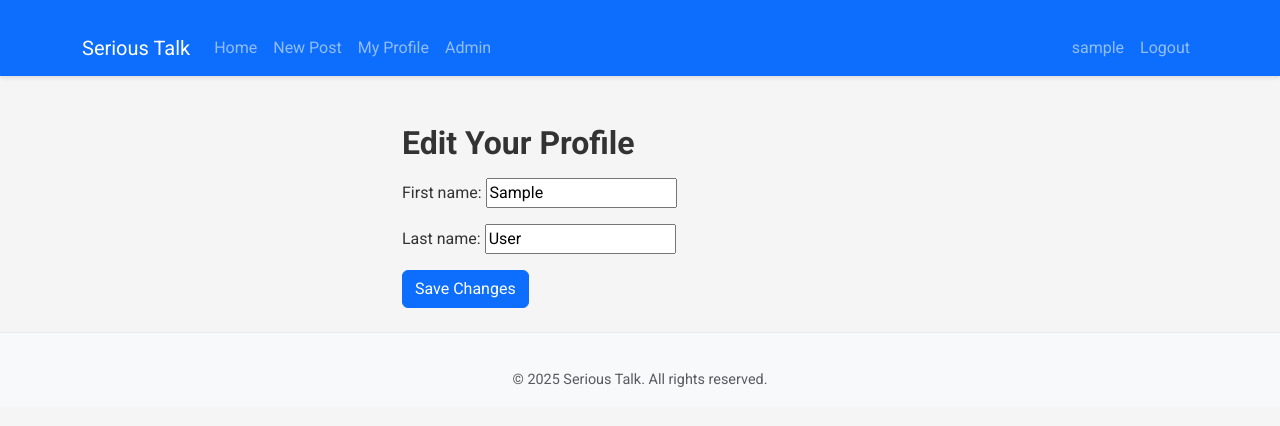
After one commit to creanorcode/project_4, a Django app: page /profile/edit/ in a window 1280 px wide. The commit adds this page. Shown: the top 426 px of the page. Run offline with Django 4.2, Linux system fonts and the light colour scheme; the visitor is signed in with stand-in values (Sample User, id 1).

Commit message:
Add edit-profile form, view, URL and template so users can update their first and last name.

```diff
--- a/posts/forms.py
+++ b/posts/forms.py
@@ -28,6 +28,15 @@ class CustomUserCreationForm(UserCreationForm):
         if User.objects.filter(email=email).exists():
             raise forms.ValidationError("This email address is already in use.")
         return email
+
+class UserProfileForm(forms.ModelForm):
+    class Meta:
+        model = User
+        fields = ['first_name', 'last_name']
+        widget = {
+            'first_name': forms.TextInput(attrs={'class': 'form-control'}),
+            'last_name': forms.TextInput(attrs={'class': 'form-control'}),
+        }
 
 
 class PostForm(forms.ModelForm):
--- /dev/null
+++ b/posts/templates/posts/edit_profile.html
@@ -0,0 +1,23 @@
+{% extends "posts/base.html" %}
+{% load i18n %}
+
+{% block content %}
+<div class="container mt-5" style="max-width:500px;">
+  <h2>{% trans "Edit Your Profile" %}</h2>
+  <form method="post">
+    {% csrf_token %}
+    {{ form.non_field_errors }}
+    <div class="mb-3">
+      {{ form.first_name.label_tag }}
+      {{ form.first_name }}
+      {{ form.first_name.errors }}
+    </div>
+    <div class="mb-3">
+      {{ form.last_name.label_tag }}
+      {{ form.last_name }}
+      {{ form.last_name.errors }}
+    </div>
+    <button class="btn btn-primary" type="submit">{% trans "Save Changes" %}</button>
+  </form>
+</div>
+{% endblock %}
--- a/posts/urls.py
+++ b/posts/urls.py
@@ -3,6 +3,7 @@
 from django.urls import path, include
 from . import views
 from django.contrib import admin
+from .views import profile, edit_profile
 
 # Basic post routes for listing, detail view and creation
 urlpatterns = [
@@ -40,6 +41,10 @@ urlpatterns = [
     # Route for viewing a user´s profile by usernamn
     path('user/<str:username>/', views.profile, name='profile'),
 
+    path('profile/', profile, name='my_profile'),
+    path('profile/edit/', edit_profile, name='edit_profile'),
+    path('profile/<str:username>/', profile, name='profile'),
+
     # API endpoint example for updating a post via PUT
     path('api/post/<int:pk>/update/', views.api_post_update,
          name='api_post_update'),
--- a/posts/views.py
+++ b/posts/views.py
@@ -9,7 +9,7 @@ from django.contrib.auth.forms import UserCreationForm
 from django.contrib import messages
 import json
 from .models import Post, Comment, Category
-from .forms import PostForm, CommentForm
+from .forms import PostForm, CommentForm, UserProfileForm
 from django.contrib.auth.mixins import LoginRequiredMixin, UserPassesTestMixin
 from django.views.generic import UpdateView
 from django.views.generic import CreateView
@@ -211,6 +211,23 @@ def profile(request, username=None):
         'email_verified': email_verified,
     })
 
+@login_required
+def edit_profile(request):
+    """
+    Allow the logged-in user to update their first and last name.
+    """
+    if request.method == 'POST':
+        form = UserProfileForm(request.POST, instance=request.user)
+        if form.is_valid():
+            form.save()
+            return redirect('my_profile')
+    else:
+        form = UserProfileForm(instance=request.user)
+
+    return render(request, 'posts/edit_profile.html', {
+        'form': form
+    })
+
 
 # Optional: Class-based views for updating a post uding mixins
 class PostUpdateView(LoginRequiredMixin, UserPassesTestMixin, UpdateView):
```
Also changed, not shown: posts/templates/posts/profile.html (+15 -3 lines).
